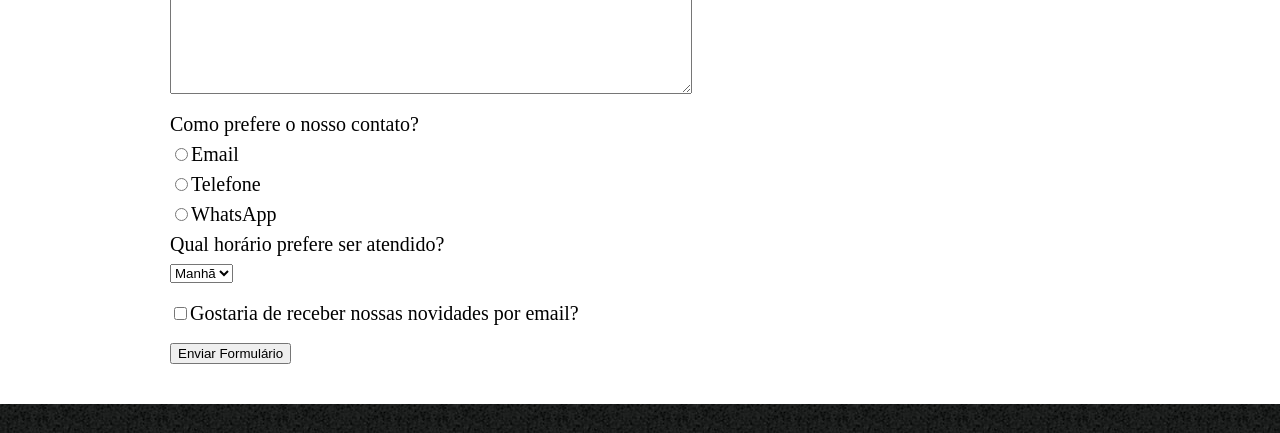
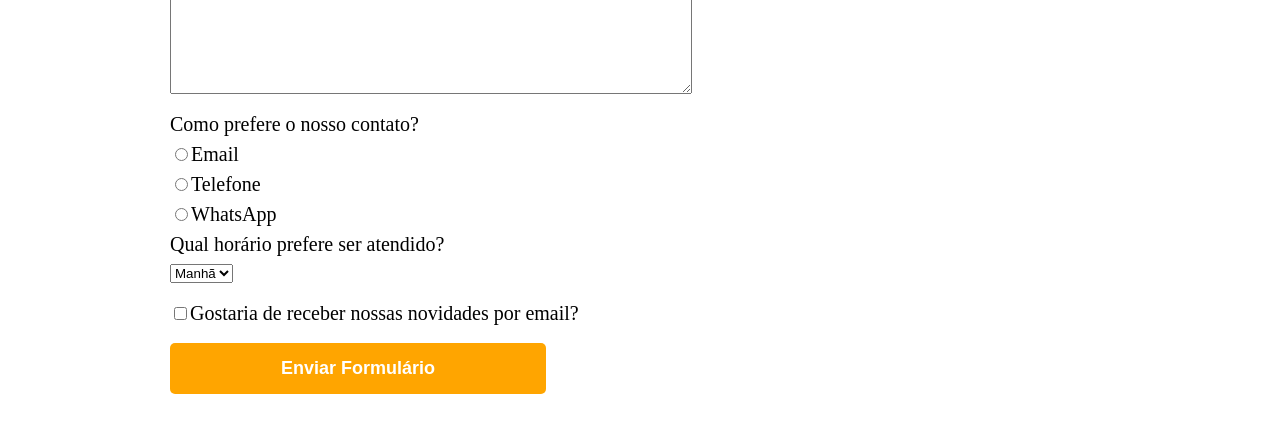
Before and after one commit to fernandomagela/barbearia-alura, a plain HTML site: page contato.html in a window 1280 px wide. Shown: the part 708-1141 px from the top of the page. Drawn offline with Linux system fonts and the light colour scheme.

Commit message:
Customizando botão enviar da página contato.html

```diff
--- a/contato.html
+++ b/contato.html
@@ -59,7 +59,7 @@
 
 			<label class="checkbox"><input type="checkbox">Gostaria de receber nossas novidades por email?</label>
 
-			<input type="submit" value="Enviar Formulário">
+			<input type="submit" value="Enviar Formulário" class="enviar">
 		</form>
 	</main>
 
--- a/css/style.css
+++ b/css/style.css
@@ -115,3 +115,21 @@ form label, form legend {
 .checkbox {
 	margin: 20px 0;
 }
+
+.enviar {
+	width: 40%;
+	padding: 15px 0;
+	background: orange;
+	color: white;
+	font-weight: bold;
+	font-size: 18px;
+	border: none;
+	border-radius: 5px;
+	transition: 1s all;
+	cursor: pointer;
+}
+
+.enviar:hover {
+	background: darkorange;
+	transform: scale(1.2);
+}
```
